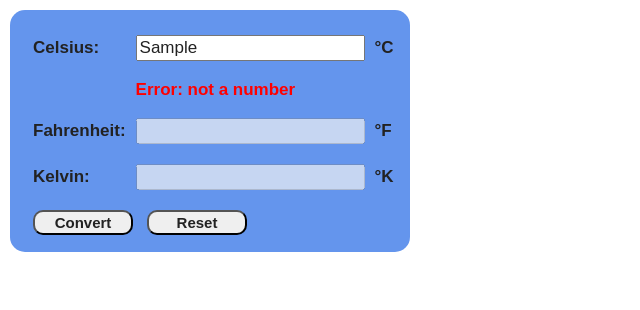
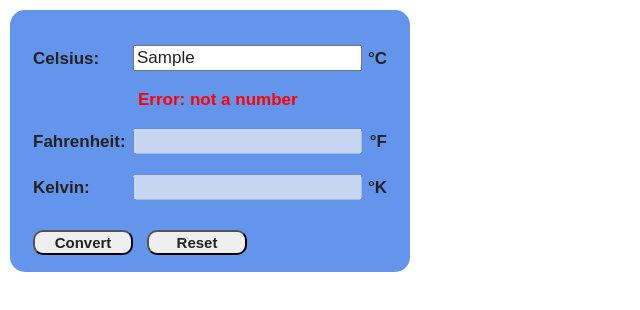
Before and after one commit to JeanPonomarev/WebDevelopmentCourse, a plain HTML site: page Temperature Converter/index.html in a window 1280 px wide. Both pictures are taken after typing "Sample" into the empty fields and a click on the button "Convert". Shown: the whole page, without its empty margins (0-640 px from the left). Drawn offline with Linux system fonts and the light colour scheme.

Commit message:
Исправленная версия задачи Перевод температур

```diff
--- a/Temperature Converter/index.html
+++ b/Temperature Converter/index.html
@@ -8,40 +8,33 @@
     <link rel="stylesheet" type="text/css" href="style.css">
 </head>
 <body>
-<div class="container">
-    <table id="temperature_table">
-        <tbody>
-        <tr>
-            <td>
+<div class="temperature_converter_container">
+    <div id="temperature_calculation_block">
+        <div class="temperature_row">
+            <div>
                 <label for="celsius">Celsius:</label>
-            </td>
-            <td>
-                <input type="text" id="celsius">
-            </td>
-            <td>°C</td>
-        </tr>
+            </div>
+            <input type="text" id="celsius" class="celsius_input">
+            <div>°C</div>
+        </div>
 
-        <tr>
-            <td>
+        <div class="temperature_row" id="fah">
+            <div>
                 <label>Fahrenheit:</label>
-            </td>
-            <td>
-                <input type="text" id="fahrenheit" disabled>
-            </td>
-            <td>°F</td>
-        </tr>
+            </div>
+            <input type="text" id="fahrenheit" disabled>
+            <div>°F</div>
+        </div>
 
-        <tr>
-            <td>
+        <div class="temperature_row">
+            <div>
                 <label>Kelvin:</label>
-            </td>
-            <td>
-                <input type="text" id="kelvin" disabled>
-            </td>
-            <td>°K</td>
-        </tr>
-        </tbody>
-    </table>
+            </div>
+            <input type="text" id="kelvin" class="kelvin_input" disabled>
+            <div>°K</div>
+        </div>
+
+    </div>
 
     <button type="button" id="convert_button">Convert</button>
     <button type="button" id="reset_button">Reset</button>
--- a/Temperature Converter/script.js
+++ b/Temperature Converter/script.js
@@ -1,27 +1,27 @@
 document.addEventListener("DOMContentLoaded", function () {
     function checkInputValue(celsiusInputValue) {
         if (isNaN(celsiusInputValue)) {
-            insertErrorMessage("not a number")
+            insertErrorMessage("not a number");
             return false;
         }
 
         if (celsiusInputValue === "") {
-            insertErrorMessage("empty input field")
+            insertErrorMessage("empty input field");
             return false;
         }
 
         if (/\s/.test(celsiusInputValue)) {
-            insertErrorMessage("white spaces")
-            return false
+            insertErrorMessage("white spaces");
+            return false;
         }
 
         if (celsiusInputValue < -273.15) {
-            insertErrorMessage("too cold")
+            insertErrorMessage("too cold");
             return false;
         }
 
         if (celsiusInputValue > 15000000000) {
-            insertErrorMessage("too hot")
+            insertErrorMessage("too hot");
             return false;
         }
 
@@ -29,16 +29,14 @@ document.addEventListener("DOMContentLoaded", function () {
     }
 
     function insertErrorMessage(message) {
-        var row = table.insertRow(1);
+        var error_message_row = document.createElement("div");
 
-        row.id = "error_message_row";
+        error_message_row.classList.add("temperature_row");
+        error_message_row.classList.add("error");
 
-        row.insertCell(0);
-        var cell2 = row.insertCell(1);
-        row.insertCell(2);
+        error_message_row.innerHTML = "Error: " + message;
 
-        cell2.id = "error_message";
-        cell2.innerHTML = "Error: " + message;
+        calculation_block.insertBefore(error_message_row, document.querySelector(".temperature_row:nth-child(2)"));
     }
 
     function convertCelsiusToFahrenheit(celsius) {
@@ -47,7 +45,7 @@ document.addEventListener("DOMContentLoaded", function () {
     }
 
     function convertCelsiusToKelvin(celsius) {
-        var result = Number(celsius) + 273.15
+        var result = Number(celsius) + 273.15;
         return Math.round(result * 100) / 100;
     }
 
@@ -58,11 +56,11 @@ document.addEventListener("DOMContentLoaded", function () {
     var convertButton = document.getElementById("convert_button");
     var resetButton = document.getElementById("reset_button");
 
-    var table = document.getElementById("temperature_table");
+    var calculation_block = document.getElementById("temperature_calculation_block");
 
     convertButton.addEventListener("click", function () {
-        if (document.getElementById("error_message_row")) {
-            table.deleteRow(1);
+        if (document.querySelector(".temperature_row.error")) {
+            calculation_block.removeChild(document.querySelector(".temperature_row.error"));
         }
 
         var celsiusInputValue = celsiusInputField.value;
@@ -76,8 +74,8 @@ document.addEventListener("DOMContentLoaded", function () {
     });
 
     resetButton.addEventListener("click", function () {
-        if (document.getElementById("error_message_row")) {
-            table.deleteRow(1);
+        if (document.querySelector(".temperature_row.error")) {
+            calculation_block.removeChild(document.querySelector(".temperature_row.error"));
         }
 
         celsiusInputField.value = null;
--- a/Temperature Converter/style.css
+++ b/Temperature Converter/style.css
@@ -2,16 +2,19 @@
     box-sizing: border-box;
 }
 
-.container {
+.temperature_converter_container {
     max-width: 400px;
     margin: 10px;
     padding: 15px 18px 12px;
 
-    background-color: cornflowerblue;
+    background-color: #6495ed;
     border-radius: 15px;
 }
 
-#temperature_table td {
+.temperature_converter_container > div {
+    display: flex;
+    flex-direction: column;
+
     font-family: sans-serif;
     font-size: 17px;
     font-weight: bold;
@@ -19,7 +22,24 @@
     padding: 10px 5px;
 }
 
-#convert_button, #reset_button {
+.temperature_row {
+    display: flex;
+    flex-direction: row;
+    justify-content: space-between;
+    align-items: center;
+
+    margin: 10px 0;
+}
+
+.celsius_input {
+    margin-left: 28px;
+}
+
+.kelvin_input {
+    margin-left: 38px;
+}
+
+.temperature_converter_container button {
     font-family: sans-serif;
     font-size: 15px;
     font-weight: bold;
@@ -31,6 +51,9 @@
     border-radius: 10px;
 }
 
-#error_message {
-    color: #FF0000;
+.temperature_row.error {
+    justify-content: flex-start;
+    margin-left: 105px;
+
+    color: #F00;
 }
```
